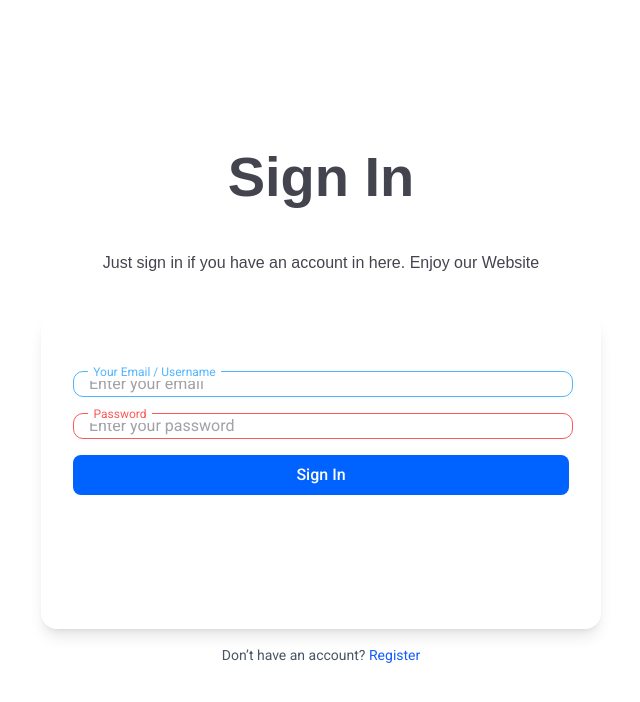
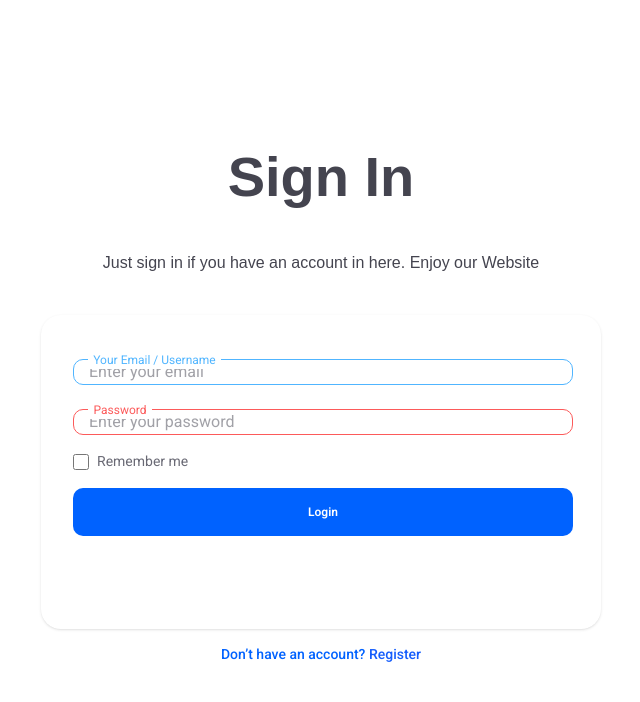
Before and after one commit to HendraSiswanto/hendra-todo, a Next.js app: page /login in a window 1280 px wide. Shown: the top 702 px of the page, without its empty margins (319-959 px from the left). Built offline with nearby package versions, Linux system fonts and the light colour scheme.

Commit message:
add the remember me

```diff
--- a/app/login/page.tsx
+++ b/app/login/page.tsx
@@ -12,7 +12,7 @@ export default function LoginPage() {
   };
 
   return (
-    <div className="w-screen min-h-screen flex flex-col items-center justify-center bg-[#ffffff] px-4">
+    <div className="w-screen min-h-screen fixed flex flex-col items-center justify-center bg-[#ffffff] px-4">
       <div className="mb-10">
         <h1
           className=" text-[56px] font-semibold text-center mb-8 text-[#44444F]"
@@ -27,9 +27,9 @@ export default function LoginPage() {
           Just sign in if you have an account in here. Enjoy our Website
         </h2>
       </div>
-      <div className="w-[560px] h-[314px] bg-gray rounded-2xl shadow-lg p-8">
+      <div className="w-[560px] h-[314px] bg-gray rounded-[20px] shadow-sm p-8">
         <form onSubmit={handleSubmit} className="space-y-4">
-          <div className="relative mt-6">
+          <div className="relative mt-3">
             <label className="absolute -top-2 ml-[15px] w-[133px] bg-[#ffffff] text-center block text-[12px] font-normal text-[#50B5FF] mb-1">
               Your Email / Username
             </label>
@@ -43,7 +43,7 @@ export default function LoginPage() {
             />
           </div>
 
-          <div className="relative mt-[16]">
+          <div className="relative mt-6">
             <label className="absolute -top-2 ml-[15px] w-16 bg-[#ffffff] text-center block text-[12px] font-normal text-[#FC5A5A] mb-1">
               Password
             </label>
@@ -56,23 +56,28 @@ export default function LoginPage() {
               required
             />
           </div>
+          <label className="flex items-center space-x-2 cursor-pointer">
+            <input
+              type="checkbox"
+              className="h-4 w-4 accent-[#50B5FF] cursor-pointer text-white"
+            />
+            <span className="text-[14px] text-[#696974]">Remember me</span>
+          </label>
 
           <button
             type="submit"
-            className="cursor-pointer w-full bg-[#0062FF] text-white py-2 rounded-lg font-medium hover:bg-[#044dc3] transition"
+            className="cursor-pointer w-[500px] h-12 bg-[#0062FF] text-white rounded-[10px] font-semibold text-[12px] hover:bg-[#044dc3] transition"
           >
-            Sign In
+            Login
           </button>
         </form>
-
-
       </div>
-       <p className="text-center text-sm text-gray-600 mt-4">
-          Don’t have an account?{" "}
-          <a href="/register" className="text-blue-600 hover:underline">
-            Register
-          </a>
-        </p>
+      <p className="text-center font-medium text-[14px] text-[#0062FF] mt-[15px]">
+        Don’t have an account?{" "}
+        <a href="/register" className="text-blue-600 hover:underline">
+          Register
+        </a>
+      </p>
     </div>
   );
 }
```
